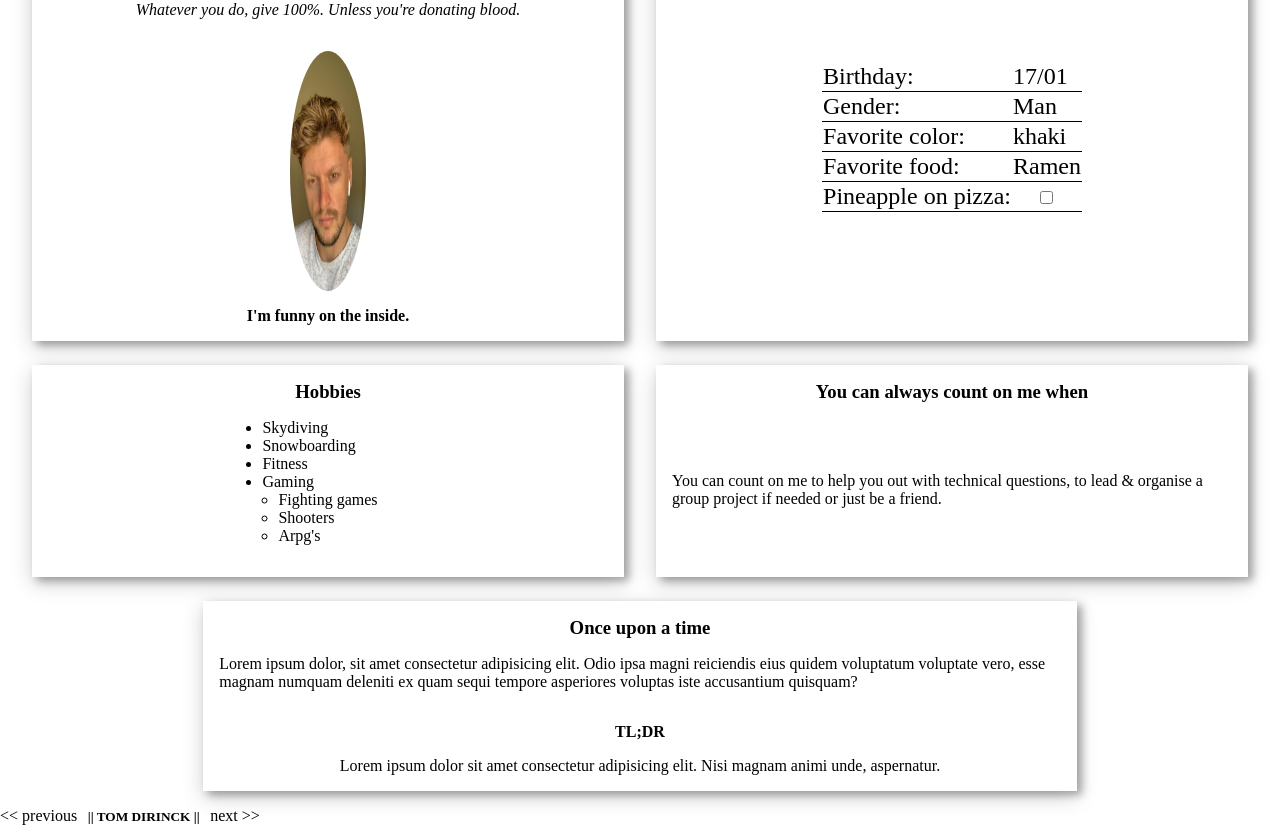
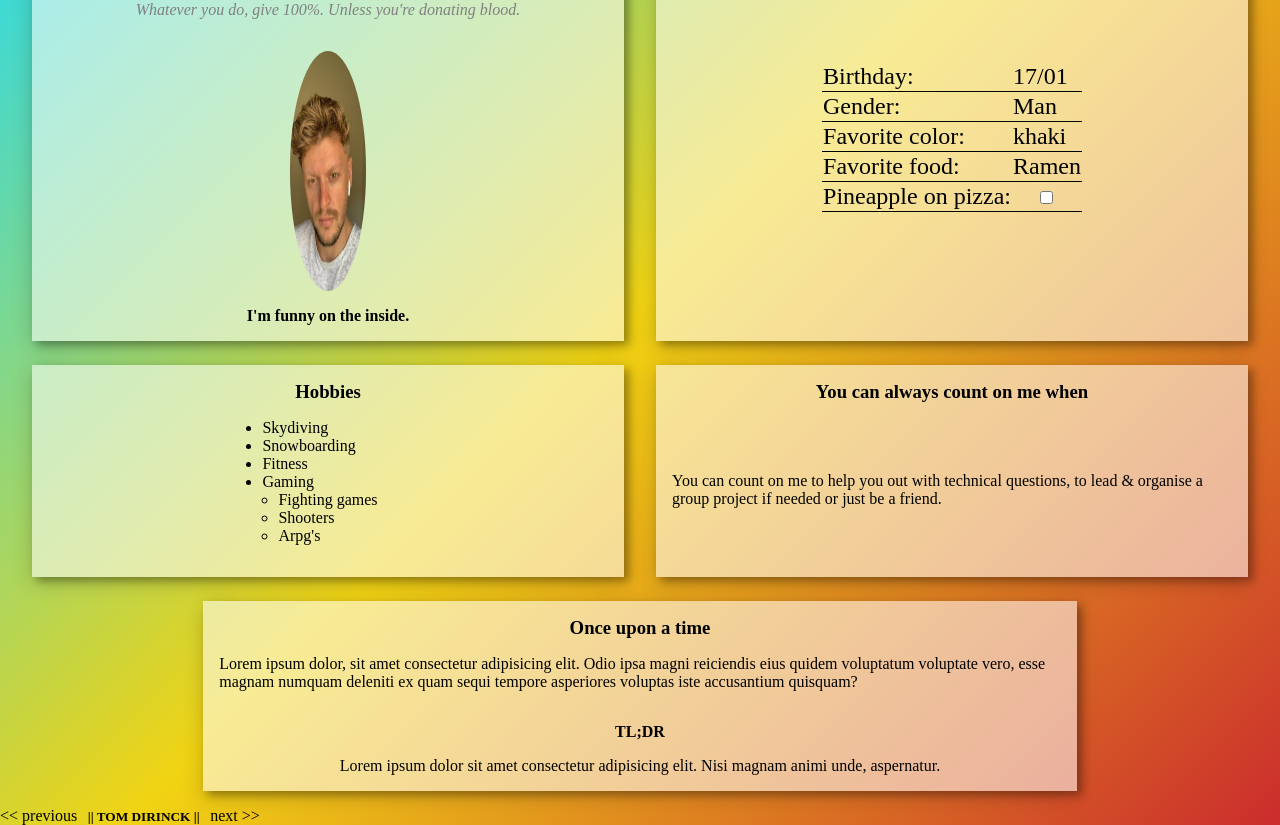
Before and after one commit to penous/css-introduction, a plain HTML site: page index.html in a window 1280 px wide. Shown: the part 116-941 px from the top of the page. Drawn offline with Linux system fonts and the light colour scheme.

Commit message:
More css.

```diff
--- a/css/style.css
+++ b/css/style.css
@@ -1,6 +1,16 @@
 * {
   margin: 0;
   box-sizing: border-box;
+}
+
+body {
+  background: rgb(39, 218, 237);
+  background: linear-gradient(
+    135deg,
+    rgba(39, 218, 237, 1) 0%,
+    rgba(241, 211, 19, 1) 48%,
+    rgba(203, 45, 45, 1) 100%
+  );
 }
 
 div > * {
@@ -33,6 +43,7 @@ div {
 
 .container > * {
   flex: 1 1 33%;
+  background-color: rgba(255, 255, 255, 0.55);
 }
 
 footer {
@@ -63,6 +74,10 @@ ul {
   padding: 0 0 1em 0;
 }
 
+.quote {
+  color: grey;
+}
+
 table {
   border-collapse: collapse;
   margin: auto 0;
```
